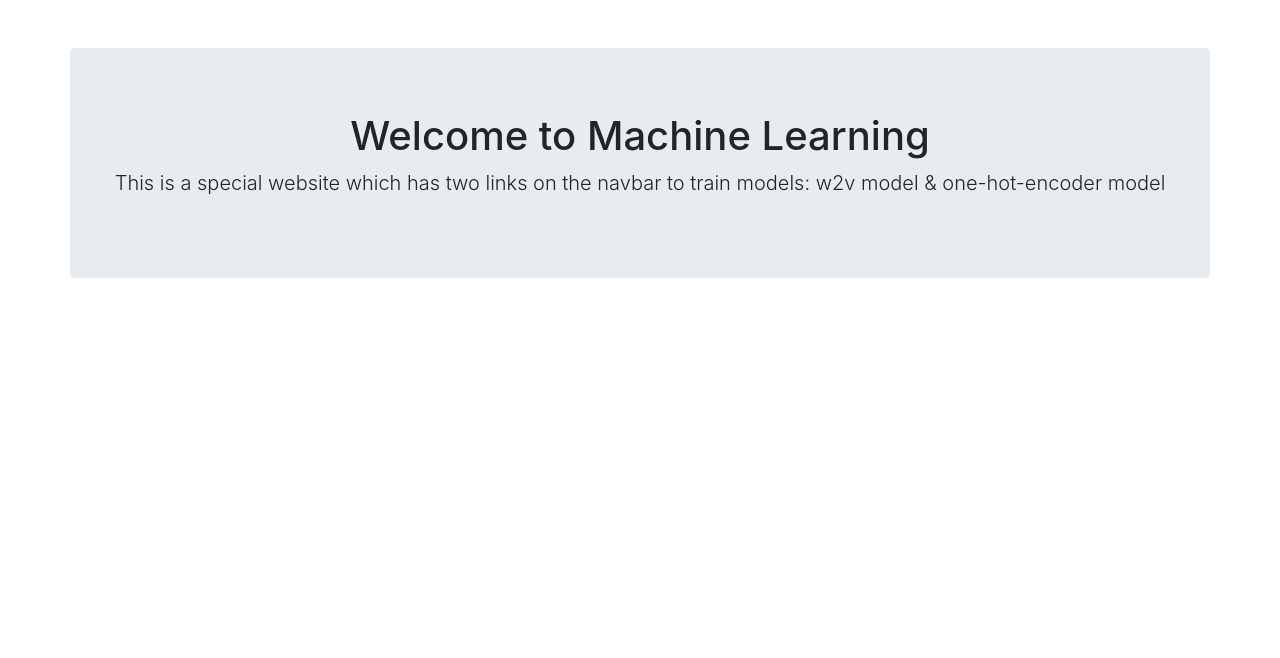
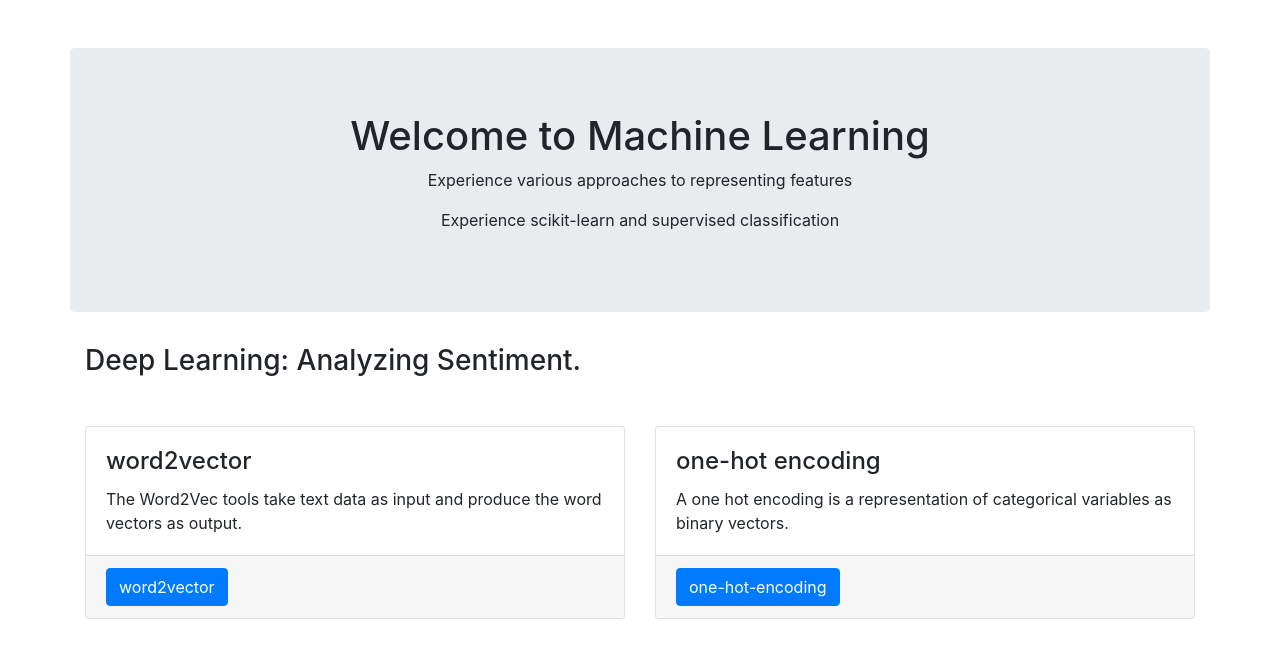
Before and after one commit to xieyiISPM/flaskapp, a Flask app: page / in a window 1280 px wide. Shown: the part 56-714 px from the top of the page. Run offline with Flask 2, Linux system fonts and the light colour scheme; some libraries are stand-ins or nearby versions.

Commit message:
add links to home page

```diff
--- a/templates/home.html
+++ b/templates/home.html
@@ -2,8 +2,42 @@
 {% block body %}
   <div class="container jumbotron text-center mt-5">
       <h1>Welcome to Machine Learning</h1>
-      <p class="lead">This is a special website which has two links on the navbar to train models:
-           w2v model & one-hot-encoder model
-           </p>
+      <p>Experience various approaches to representing features</p>
+      <p>Experience scikit-learn and supervised classification</p>
   </div>
+  <div class="container">
+
+      <h3>Deep Learning: Analyzing Sentiment. </h3>
+  </div>
+
+  <div class="container  mt-5">
+    <div class="row">
+      <div class="col">
+        <div class="card">
+
+          <div class="card-body">
+            <h4 class="card-title">word2vector</h4>
+            <p class="card-text">The Word2Vec tools take text data as input and produce the word vectors as output. </p>
+          </div>
+          <div class="card-footer">
+            <a href="\w2v" class="btn btn-primary">word2vector</a>
+          </div>
+        </div>
+      </div>
+      <div class="col">
+        <div class="card">
+
+          <div class="card-body">
+            <h4 class="card-title">one-hot encoding</h4>
+            <p class="card-text">A one hot encoding is a representation of categorical variables as binary vectors.</p>
+          </div>
+          <div class="card-footer">
+            <a href="\ohe" class="btn btn-primary">one-hot-encoding</a>
+          </div>
+        </div>
+      </div>
+    </div>
+  </div>
+
+
 {% endblock %}
```
